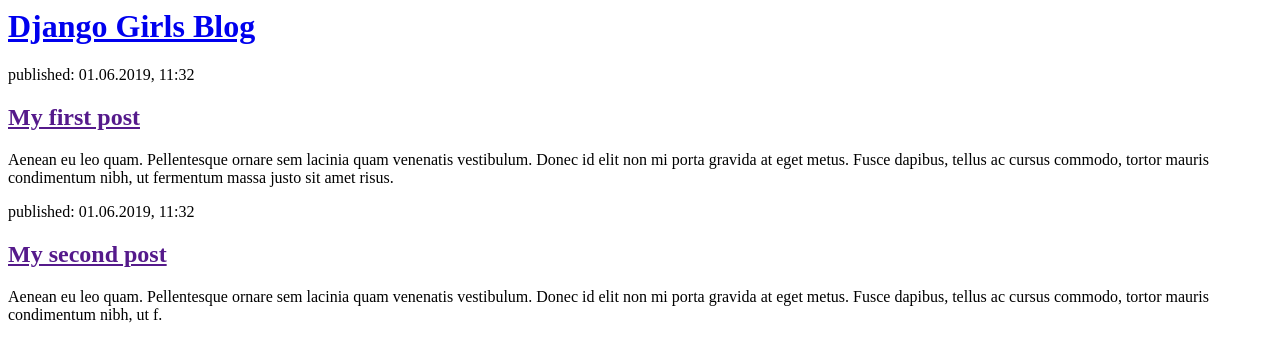
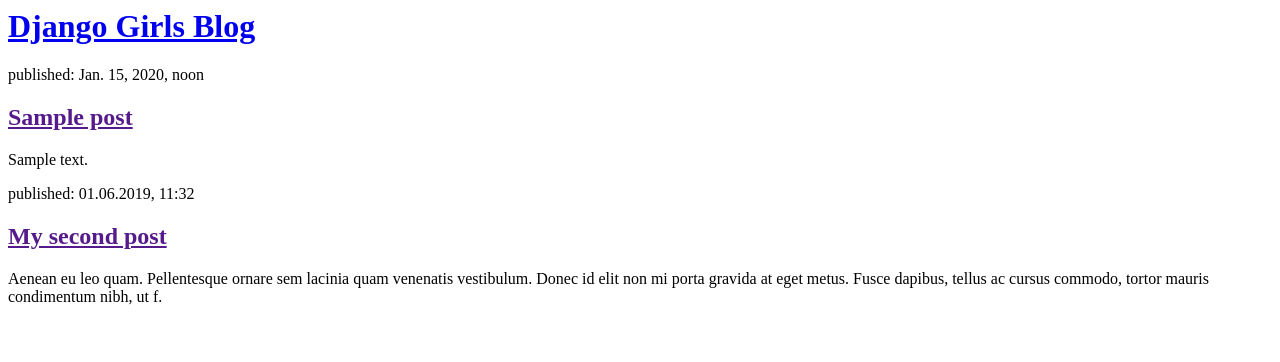
Before and after one commit to vnutri-snega/my-first-blog, a Django app: template blog/templates/blog/post_list.html in a window 1280 px wide. Shown: the top 362 px of the page. Run offline with Django 3.2, Linux system fonts and the light colour scheme; the template is opened without the code that fills it: values that come from a table or form of the project are taken from there, others are empty; tables that the repository leaves empty hold one stand-in row (values such as "Sample post").

Commit message:
Modified templates to display posts from database.

```diff
--- a/blog/templates/blog/post_list.html
+++ b/blog/templates/blog/post_list.html
@@ -6,12 +6,13 @@
         <div>
             <h1><a href="/">Django Girls Blog</a></h1>
         </div>
-
-        <div>
-            <p>published: 01.06.2019, 11:32</p>
-            <h2><a href="">My first post</a></h2>
-            <p>Aenean eu leo quam. Pellentesque ornare sem lacinia quam venenatis vestibulum. Donec id elit non mi porta gravida at eget metus. Fusce dapibus, tellus ac cursus commodo, tortor mauris condimentum nibh, ut fermentum massa justo sit amet risus.</p>
-        </div>
+        {% for post in posts %}
+          <div>
+            <p>published: {{ post.published_date }}</p>
+            <h2><a href="">{{post.title}}</a></h2>
+            <p>{{post.text|linebreaksbr}}</p>
+          </div>
+        {% endfor %}
 
         <div>
             <p>published: 01.06.2019, 11:32</p>
--- a/blog/views.py
+++ b/blog/views.py
@@ -1,5 +1,8 @@
 from django.shortcuts import render
+from .models import Post
+from django.utils import timezone
 
 # Create your views here.
 def post_list(request):
-    return render(request, 'blog/post_list.html', {})
+    posts = Post.objects.filter(published_date__lte=timezone.now()).order_by('published_date')
+    return render(request, 'blog/post_list.html', {'posts':posts})
```
